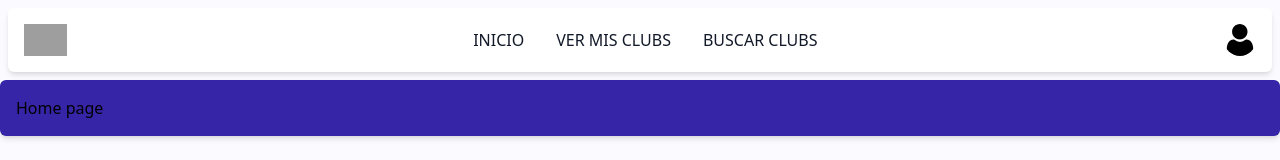
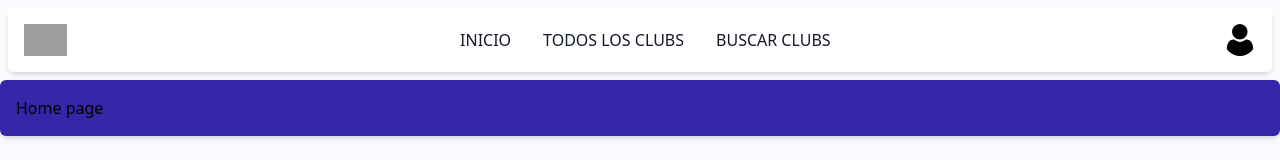
Before and after one commit to Dani19866/MICROPROYECTO-02, a React (Vite) app: page / in a window 1280 px wide. Shown: the top 160 px of the page. Built offline with nearby package versions, Linux system fonts and the light colour scheme; grey boxes are pictures that could not be loaded.

Commit message:
refactor(ClubsView): From ClubView to ClubsView

```diff
--- a/src/components/Navbar.jsx
+++ b/src/components/Navbar.jsx
@@ -45,7 +45,7 @@ export default function Navbar() {
                     <div className="items-center justify-between hidden w-full md:flex md:w-auto md:order-1" id="navbar-user">
                         <ul className="flex flex-col font-medium p-4 md:p-0 mt-4 border border-gray-100 rounded-lg bg-gray-50 md:space-x-8 rtl:space-x-reverse md:flex-row md:mt-0 md:border-0 md:bg-white dark:bg-gray-800 md:dark:bg-gray-900 dark:border-gray-700">
                             <li><NavbarButton title="INICIO" href="/"/> </li>
-                            <li><NavbarButton title="VER MIS CLUBS" href="/club"/> </li>
+                            <li><NavbarButton title="TODOS LOS CLUBS" href="/clubs"/> </li>
                             <li><NavbarButton title="BUSCAR CLUBS" href="/search"/> </li>
                         </ul>
                     </div>
--- a/src/routes.jsx
+++ b/src/routes.jsx
@@ -2,7 +2,7 @@ import { createBrowserRouter } from "react-router-dom";
 import HomeView from "./views/HomeView";
 import LoginView from "./views/LoginView";
 import RegisterView from "./views/RegisterView";
-import ClubView from "./views/ClubView";
+import ClubsView from "./views/ClubsView";
 import ProfileView from "./views/ProfileView";
 import ProfileSettingsView from "./views/ProfileSettings";
 import SearchClubView from "./views/SearchClubView";
@@ -34,8 +34,8 @@ export const router = createBrowserRouter([
         element: <SearchClubView />
     },
     {
-        path: "/club",
-        element: <ClubView />
+        path: "/clubs",
+        element: <ClubsView />
     },
     {
         path: "/close_sesion",
--- a/src/views/ClubView.jsx
+++ b/src/views/ClubsView.jsx
@@ -3,7 +3,7 @@ import Content from "../components/Content";
 import CardLocal from '../components/CardLocal';
 import { useClubs } from '../hooks/useClubs'
 
-export default function ClubView() {
+export default function ClubsView() {
 
   const {clubs, isLoading} = useClubs()
 
```
